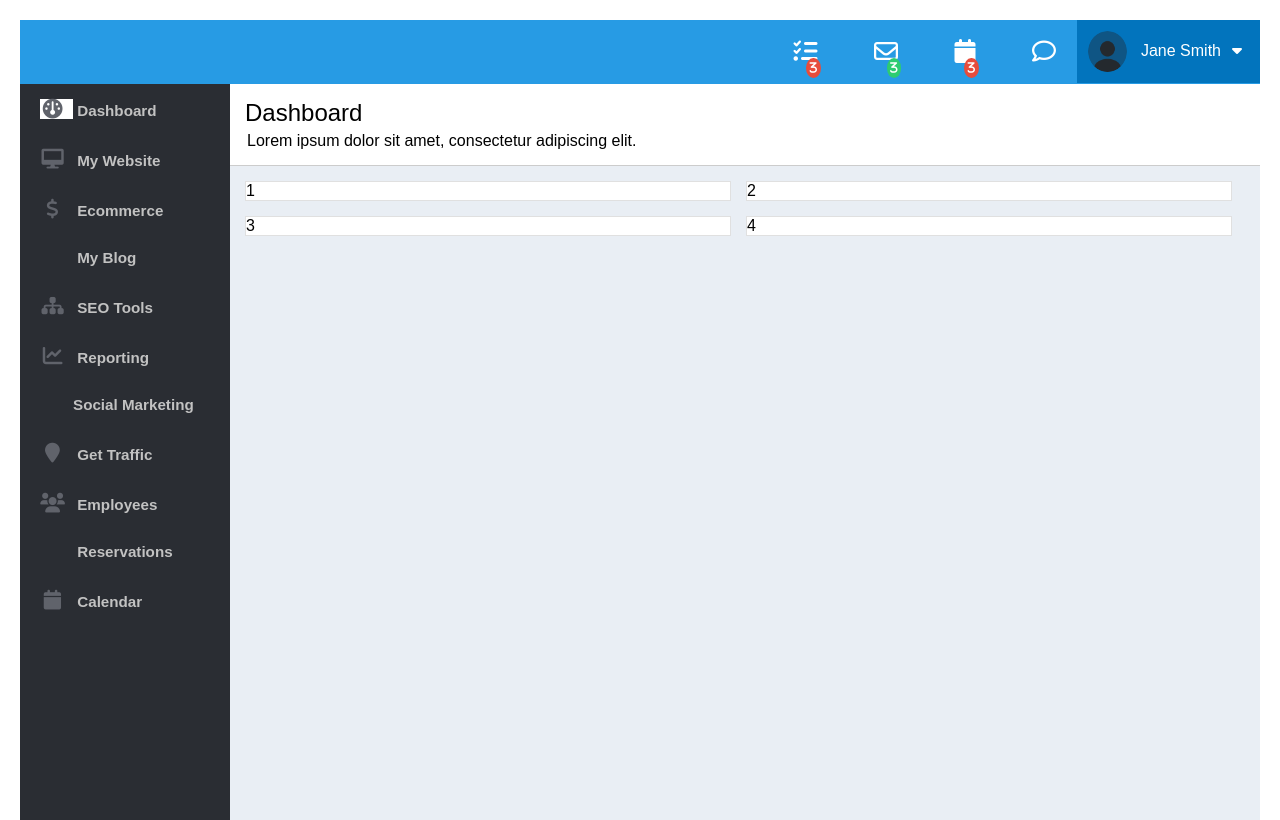
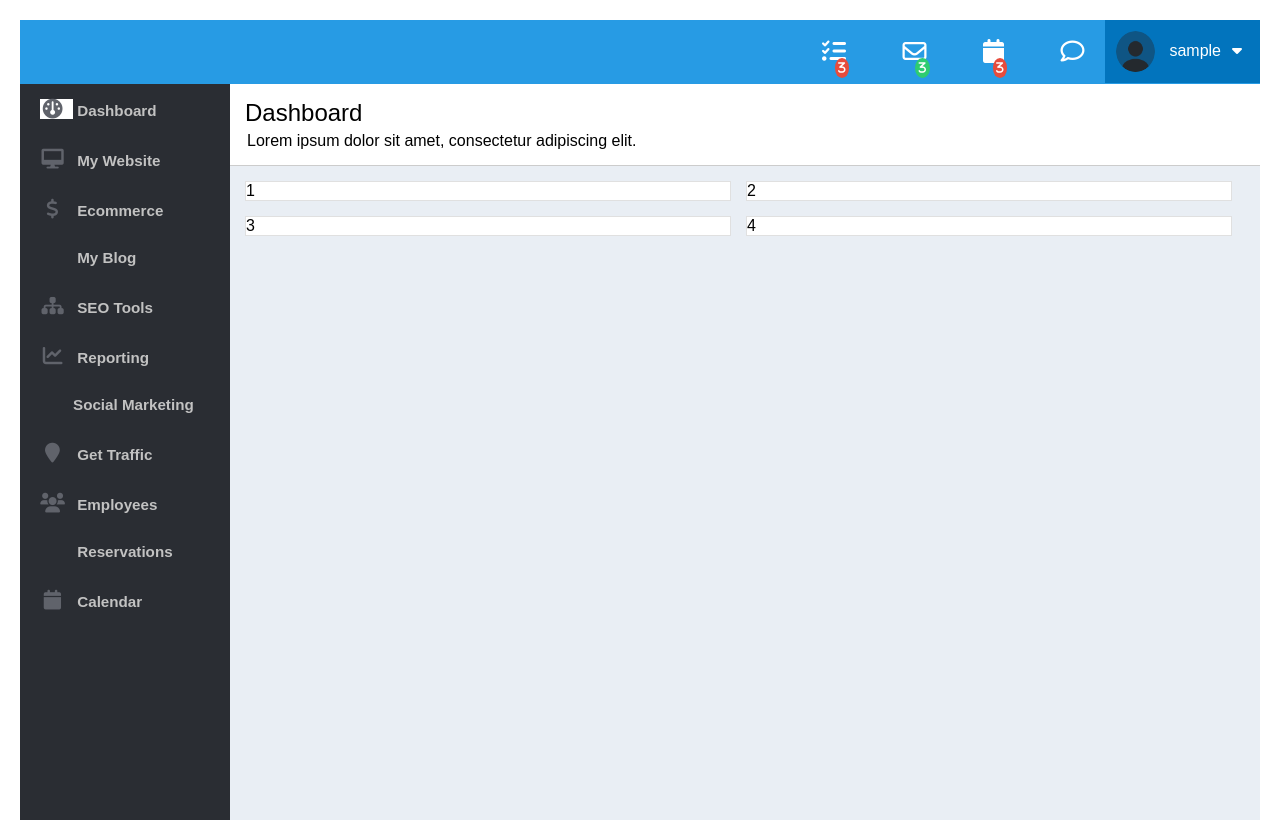
Before and after one commit to manotim/Amani-Apartments, a Django app: template gaproject/gaapp/templates/gaapp/tenant.html in a window 1280 px wide. Run offline with Django 5.2, Linux system fonts and the light colour scheme; the template is opened without the code that fills it: most values are stand-ins (such as "Sample title", 1, 10 or a date in 2020).

Commit message:
add real user names to dashboard

```diff
--- a/gaproject/gaapp/templates/gaapp/landlord.html
+++ b/gaproject/gaapp/templates/gaapp/landlord.html
@@ -33,7 +33,7 @@
                                 alt="profile image"
                             />
                             <div class="nav-profile-name">
-                                Jane Smith<i class="fa fa-caret-down"></i>
+                                {{ tenant_username }}<i class="fa fa-caret-down"></i>
                             </div>
                         </div>
                     </li>
--- a/gaproject/gaapp/templates/gaapp/tenant.html
+++ b/gaproject/gaapp/templates/gaapp/tenant.html
@@ -47,7 +47,7 @@
                                 alt="profile image"
                             />
                             <div class="nav-profile-name">
-                                Jane Smith<i class="fa fa-caret-down"></i>
+                                {{ tenant_username }}<i class="fa fa-caret-down"></i>
                             </div>
                         </div>
                     </li>
```
